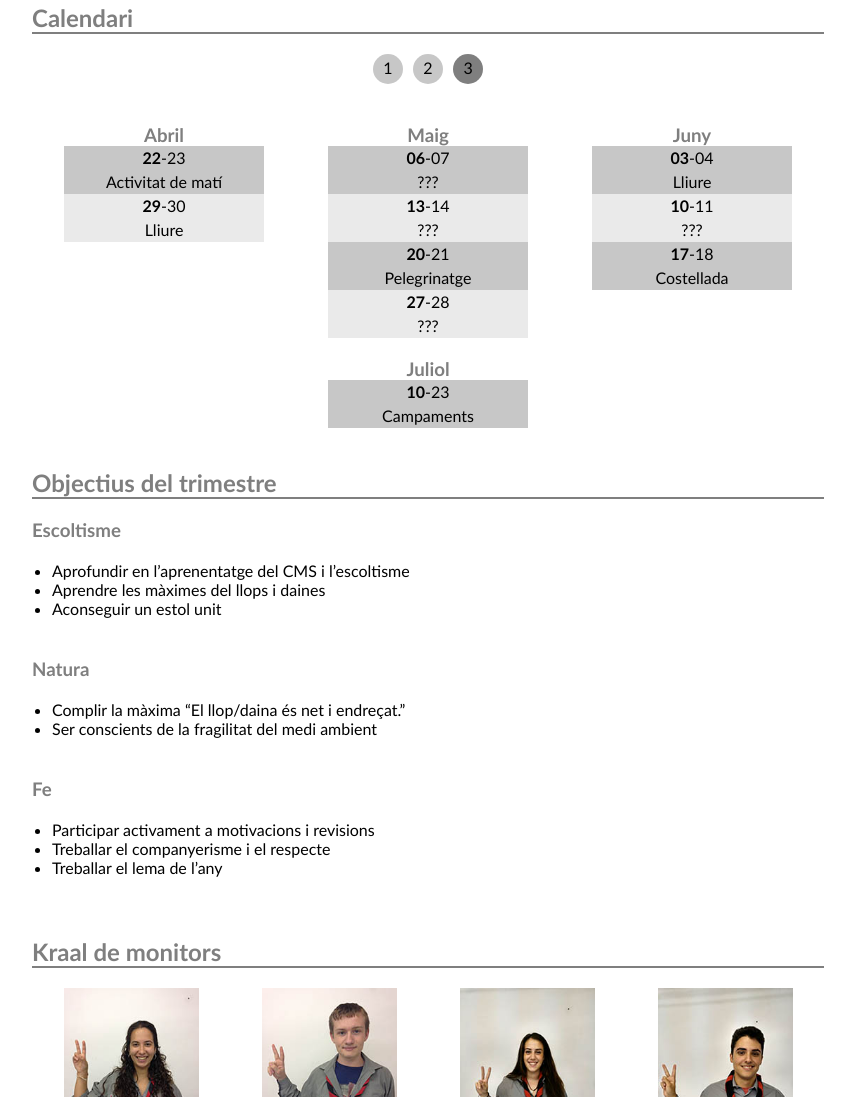
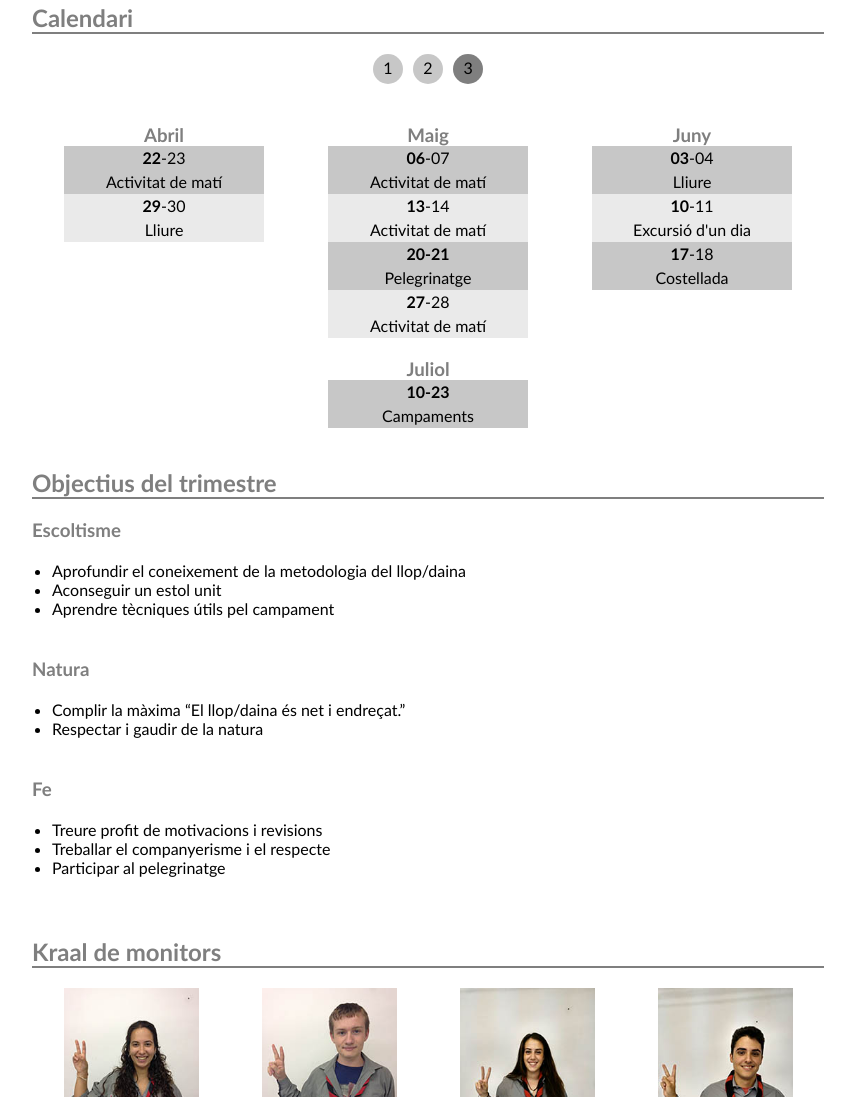
Before and after one commit to thePLO/aech, a plain HTML site: page llops.html in a window 1280 px wide. Shown: the part 729-1826 px from the top of the page, without its empty margins (212-1067 px from the left). Drawn offline with Linux system fonts and the light colour scheme.

Commit message:
cal obj : LL C

```diff
--- a/llops.html
+++ b/llops.html
@@ -97,18 +97,18 @@
 					<div class ="cal-dia"><strong>29</strong>-30<br>Lliure</div>
 				</div>
 				<div class ="cal-mes"><h3>Maig</h3>
-					<div class ="cal-dia"><strong>06</strong>-07<br>???</div>
-					<div class ="cal-dia"><strong>13</strong>-14<br>???</div>
-					<div class ="cal-dia"><strong>20</strong>-21<br>Pelegrinatge</div>
-					<div class ="cal-dia"><strong>27</strong>-28<br>???</div>
+					<div class ="cal-dia"><strong>06</strong>-07<br>Activitat de matí</div>
+					<div class ="cal-dia"><strong>13</strong>-14<br>Activitat de matí</div>
+					<div class ="cal-dia"><strong>20-21</strong><br>Pelegrinatge</div>
+					<div class ="cal-dia"><strong>27</strong>-28<br>Activitat de matí</div>
 				</div>
 				<div class ="cal-mes"><h3>Juny</h3>
 					<div class ="cal-dia"><strong>03</strong>-04<br>Lliure</div>
-					<div class ="cal-dia"><strong>10</strong>-11<br>???</div>
+					<div class ="cal-dia"><strong>10</strong>-11<br>Excursió d'un dia</div>
 					<div class ="cal-dia"><strong>17</strong>-18<br>Costellada</div>
 				</div>
 				<div class ="cal-mes"><h3>Juliol</h3>
-					<div class ="cal-dia"><strong>10</strong>-23<br>Campaments</div>
+					<div class ="cal-dia"><strong>10-23</strong><br>Campaments</div>
 				</div>
 			</div>
 			<script type="text/javascript">selectCal(3);</script>
@@ -134,7 +134,7 @@
 							<li>Treballar el lema de l’any</li></ul>
 				</div>
 			</div>-->
-			<div>
+			<!--<div>
 				<div class ="obj-cat">
 					<h3>Escoltisme</h3>
 						<ul><li>Aprofundir en l’aprenentatge del CMS i l’escoltisme</li>
@@ -151,6 +151,25 @@
 						<ul><li>Participar activament a motivacions i revisions</li>
 						<li>Treballar el companyerisme i el respecte</li>
 						<li>Treballar el lema de l’any</li></ul>
+				</div>
+			</div>-->
+			<div>
+				<div class ="obj-cat">
+					<h3>Escoltisme</h3>
+						<ul><li>Aprofundir el coneixement de la metodologia del llop/daina</li>
+						<li>Aconseguir un estol unit</li>
+						<li>Aprendre tècniques útils pel campament</li></ul>
+				</div>
+				<div class ="obj-cat">
+					<h3>Natura</h3>
+						<ul><li>Complir la màxima “El llop/daina és net i endreçat.”</li>
+						<li>Respectar i gaudir de la natura</li></ul>
+				</div>
+				<div class ="obj-cat">
+					<h3>Fe</h3>
+						<ul><li>Treure profit de motivacions i revisions</li>
+						<li>Treballar el companyerisme i el respecte</li>
+						<li>Participar al pelegrinatge</li></ul>
 				</div>
 			</div>
 		</section>
```
Also changed, not shown: castors.html (+25 -7 lines).
